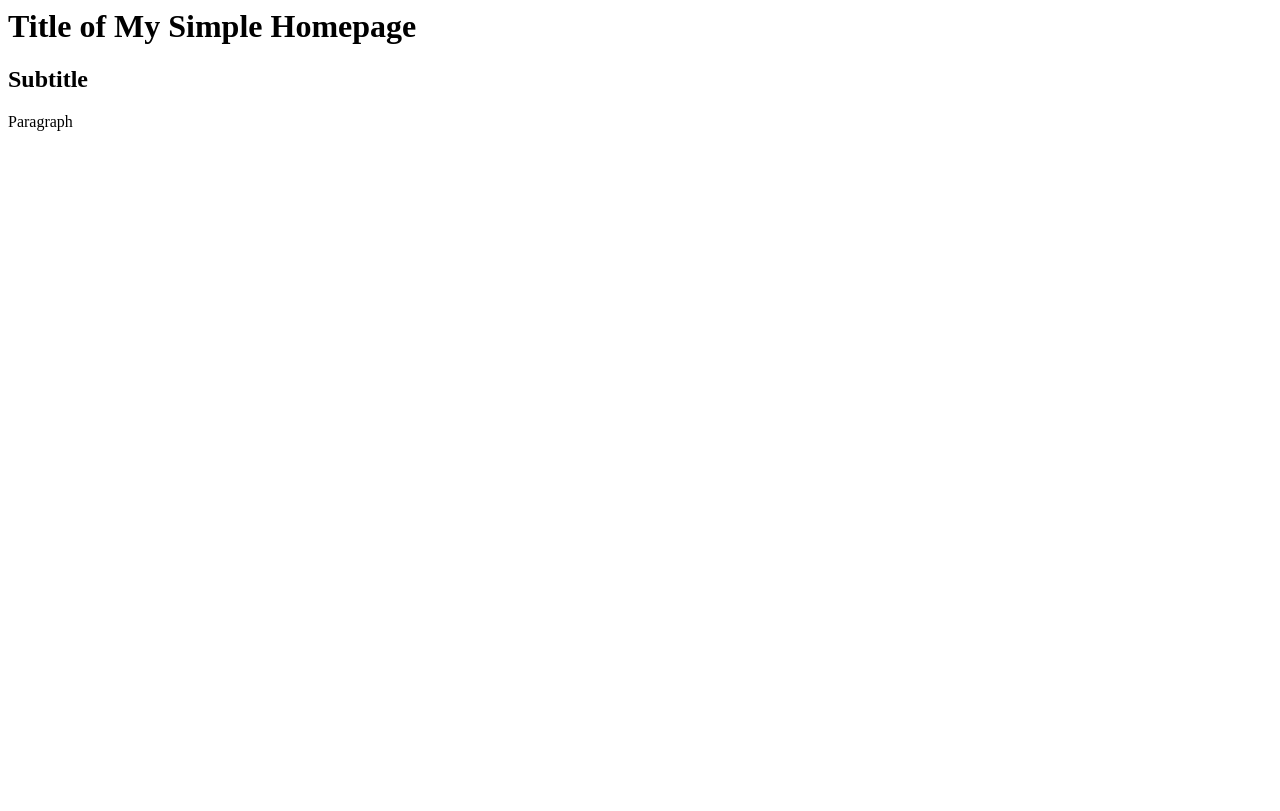
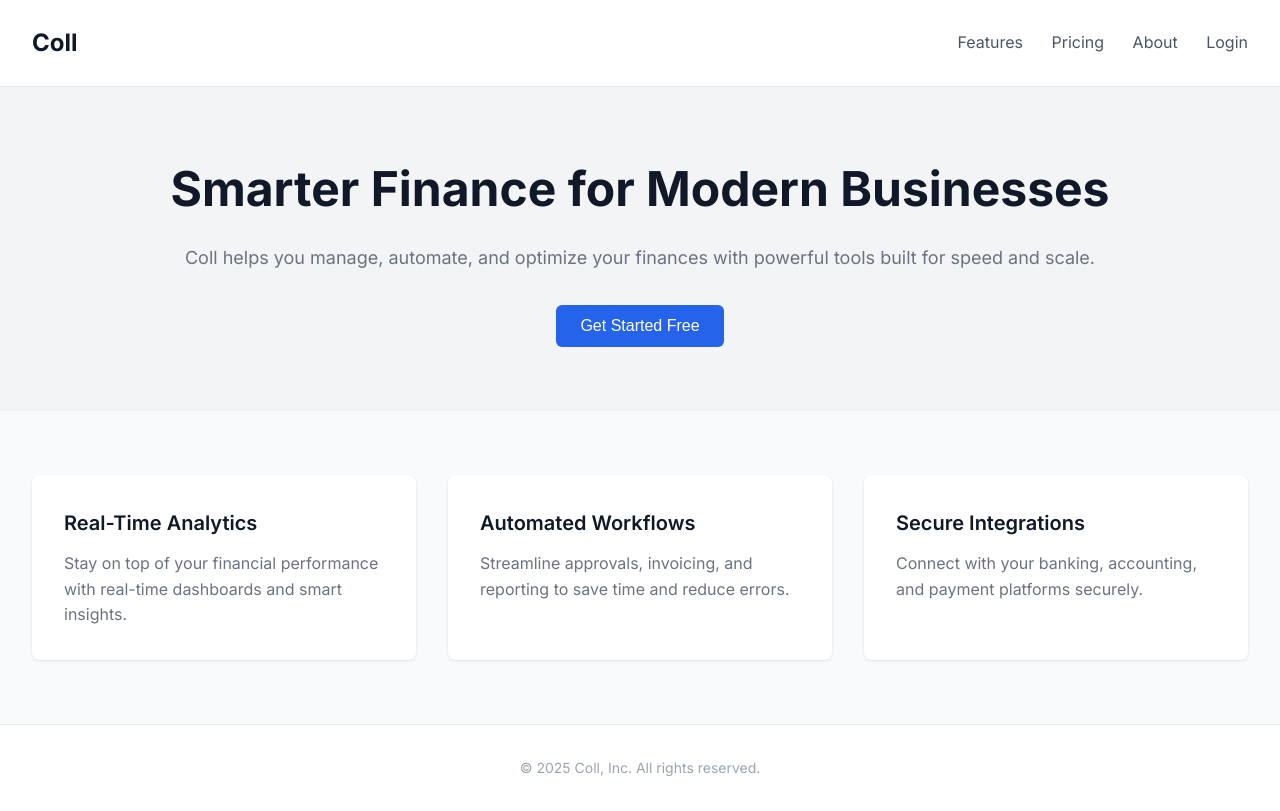
Before and after one commit to hjung53/simple-homepage, a plain HTML site: page index.html in a window 1280 px wide. Drawn offline with Linux system fonts and the light colour scheme.

Commit message:
Update index.html
created an index.html file for landing page for a coll fintech saas using chatgpt

```diff
--- a/index.html
+++ b/index.html
@@ -1,10 +1,151 @@
-<html>
-  <head>
-    <title>My Simple Homepage</title>
-  </head>
-  <body>
-    <h1>Title of My Simple Homepage</h1>
-    <h2>Subtitle</h2>
-    <p>Paragraph</p>
-  </body>
+<!DOCTYPE html>
+<html lang="en">
+<head>
+  <meta charset="UTF-8" />
+  <meta name="viewport" content="width=device-width, initial-scale=1.0"/>
+  <title>Coll | Smart Fintech SaaS</title>
+  <link href="https://fonts.googleapis.com/css2?family=Inter:wght@400;600;700&display=swap" rel="stylesheet">
+  <style>
+    * {
+      margin: 0;
+      padding: 0;
+      box-sizing: border-box;
+    }
+
+    body {
+      font-family: 'Inter', sans-serif;
+      background-color: #f9fafb;
+      color: #111827;
+      line-height: 1.6;
+    }
+
+    header {
+      background-color: #ffffff;
+      padding: 1.5rem 2rem;
+      border-bottom: 1px solid #e5e7eb;
+      display: flex;
+      justify-content: space-between;
+      align-items: center;
+    }
+
+    .logo {
+      font-size: 1.5rem;
+      font-weight: 700;
+      color: #111827;
+    }
+
+    nav a {
+      margin-left: 1.5rem;
+      text-decoration: none;
+      color: #4b5563;
+      font-weight: 500;
+    }
+
+    nav a:hover {
+      color: #111827;
+    }
+
+    .hero {
+      padding: 4rem 2rem;
+      text-align: center;
+      background-color: #f3f4f6;
+    }
+
+    .hero h1 {
+      font-size: 3rem;
+      font-weight: 700;
+      margin-bottom: 1rem;
+    }
+
+    .hero p {
+      font-size: 1.125rem;
+      margin-bottom: 2rem;
+      color: #6b7280;
+    }
+
+    .cta-button {
+      background-color: #2563eb;
+      color: white;
+      padding: 0.75rem 1.5rem;
+      border: none;
+      border-radius: 0.375rem;
+      font-size: 1rem;
+      cursor: pointer;
+      transition: background-color 0.2s;
+    }
+
+    .cta-button:hover {
+      background-color: #1d4ed8;
+    }
+
+    .features {
+      display: grid;
+      grid-template-columns: repeat(auto-fit, minmax(250px, 1fr));
+      gap: 2rem;
+      padding: 4rem 2rem;
+    }
+
+    .feature {
+      background-color: white;
+      padding: 2rem;
+      border-radius: 0.5rem;
+      box-shadow: 0 1px 3px rgba(0,0,0,0.1);
+    }
+
+    .feature h3 {
+      margin-bottom: 0.75rem;
+      font-size: 1.25rem;
+      font-weight: 600;
+    }
+
+    .feature p {
+      color: #6b7280;
+    }
+
+    footer {
+      text-align: center;
+      padding: 2rem;
+      background-color: #ffffff;
+      border-top: 1px solid #e5e7eb;
+      font-size: 0.875rem;
+      color: #9ca3af;
+    }
+  </style>
+</head>
+<body>
+  <header>
+    <div class="logo">Coll</div>
+    <nav>
+      <a href="#">Features</a>
+      <a href="#">Pricing</a>
+      <a href="#">About</a>
+      <a href="#">Login</a>
+    </nav>
+  </header>
+
+  <section class="hero">
+    <h1>Smarter Finance for Modern Businesses</h1>
+    <p>Coll helps you manage, automate, and optimize your finances with powerful tools built for speed and scale.</p>
+    <button class="cta-button">Get Started Free</button>
+  </section>
+
+  <section class="features">
+    <div class="feature">
+      <h3>Real-Time Analytics</h3>
+      <p>Stay on top of your financial performance with real-time dashboards and smart insights.</p>
+    </div>
+    <div class="feature">
+      <h3>Automated Workflows</h3>
+      <p>Streamline approvals, invoicing, and reporting to save time and reduce errors.</p>
+    </div>
+    <div class="feature">
+      <h3>Secure Integrations</h3>
+      <p>Connect with your banking, accounting, and payment platforms securely.</p>
+    </div>
+  </section>
+
+  <footer>
+    &copy; 2025 Coll, Inc. All rights reserved.
+  </footer>
+</body>
 </html>
```
